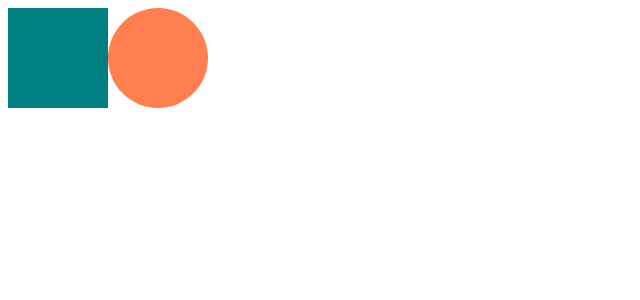
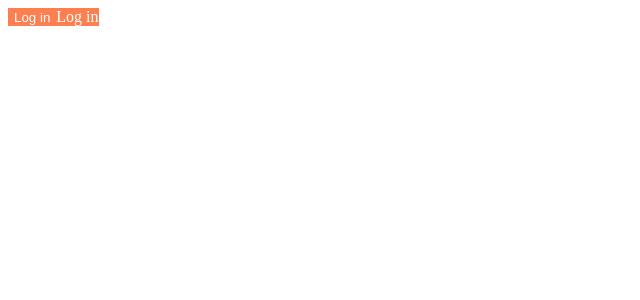
Before and after one commit to kamja44/react-masterclass, a React (Create React App) app: page / in a window 1280 px wide. Shown: the top 300 px of the page, without its empty margins (0-640 px from the left). Built offline with nearby package versions, Linux system fonts and the light colour scheme.

Commit message:
as props
as props <- 태그를 변경한다.
ex)
Btn = styled.button
<Btn as ="a">
- 원래대로라면 button 태그이지만 as porps를 이용하여 태그를 변경하였다. 즉, as="a"이므로, button태그는 a태그로 변경되며, a태그이기에 href 속성도 사용 가능하다.

```diff
--- a/src/App.js
+++ b/src/App.js
@@ -3,21 +3,18 @@ import styled from "styled-components";
 const Father = styled.div`
   display: flex;
 `;
-const Box = styled.div`
-  background-color: ${(props) => props.bgColor};
-  width: 100px;
-  height: 100px;
-`;
-// styled(Box) <- Box의 모든 속성을 들고 온 다음 ``(백틱)의 CSS를 추가한다.
-const Circle = styled(Box)`
-  border-radius: 50px;
-`;
+const Btn = styled.button`
+  color: white;
+  background-color: coral;
+  border: 0;
+  border-radiusL 15px;
+`
 
 function App() {
   return (
     <Father>
-      <Box bgColor="teal" />
-      <Circle bgColor="coral" />
+      <Btn>Log in</Btn>
+      <Btn as="a">Log in</Btn>
     </Father>
   );
 }
```
